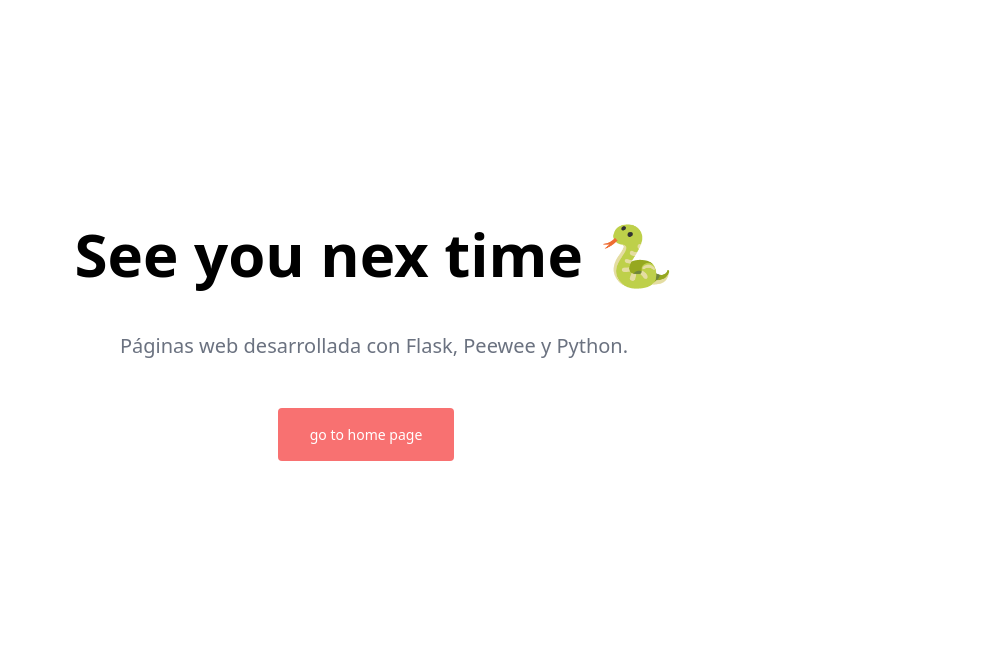
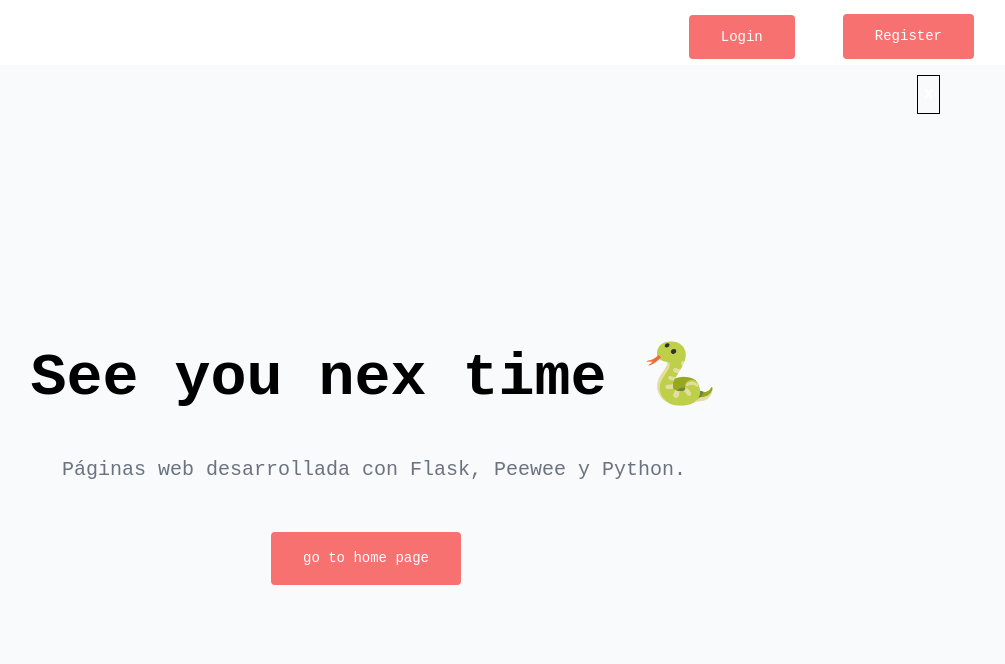
Before and after one commit to juanjh1/Pystore, a Flask app: page /logout in a window 1280 px wide. Shown: the top 664 px of the page, without its empty margins (266-1271 px from the left). Run offline with Flask 2, Linux system fonts and the light colour scheme; one stand-in notice (Sample message) is shown; parts of the project's set-up code (start-up, migrations or seed data) failed here and were passed over; some libraries are stand-ins or nearby versions; some web fonts are replaced.

Commit message:
refacotor navbar

```diff
--- a/config.py
+++ b/config.py
@@ -1,4 +1,4 @@
 from flask import Flask
 
-app = Flask(__name__)
+app = Flask(__name__, static_folder='statics')
 app.secret_key = '123456789'
--- /dev/null
+++ b/statics/css/base.css
@@ -0,0 +1,44 @@
+body{
+    margin: 0;
+    padding: 0;
+    font-family: 'Courier New', Courier, monospace;
+}
+
+.navbar{
+
+}
+
+.notification{
+
+    color: white;
+    padding: 10px;
+    width: 90%;
+    border-radius: 5px;
+    margin:  auto;
+    font-weight: bold;
+    display: flex;
+    justify-content: space-between;
+
+}
+
+.error{
+    background-color:#e5462b;
+}
+
+
+.succes{
+    background-color:#a2d892;
+}
+
+.info {
+
+}
+
+.notification-closer{
+
+    font-size: 18px;
+    font-weight: bolder;
+    cursor:pointer;
+    border: 1px solid black;
+    padding: 5px ;
+}
--- a/statics/js/main.js
+++ b/statics/js/main.js
@@ -0,0 +1,12 @@
+
+const notificationClosers = document.getElementsByClassName('notification-closer');
+
+
+const notificationClosersArray = Array.from(notificationClosers);
+
+notificationClosersArray.forEach(closer => {
+
+    closer.addEventListener('click', () => {
+        closer.parentElement.style.display = "none"
+    });
+});
--- a/templates/base.html
+++ b/templates/base.html
@@ -8,24 +8,30 @@
     <link rel="stylesheet" href="https://rsms.me/inter/inter.css">
     <script src="js/main.js"></script>
     <script src="https://cdn.tailwindcss.com"></script>
-</head>
-<body class="antialiased bg-body text-body font-body">
+    <link rel="stylesheet" href="statics/css/base.css">
 
 
-    <section class="relative pb-20">
-        <nav class="flex justify-between items-center py-8 px-4 xl:px-10">
-            <ul class="hidden lg:flex lg:ml-auto lg:mr-12 lg:items-center lg:w-auto lg:space-x-12">
-                <li><a class="text-sm font-medium" href="/login">Login</li>
+
+</head>
+<body class="antialiased text-body font-body bg-gray-50">
+
+
+    <section class="relative pb-20 ">
+        <nav class=" navbar flex justify-between items-center  xl:px-10  bg-white">
+            <ul class="hidden lg:flex lg:ml-auto lg:mr-12 lg:items-center lg:w-auto bg-red-400  lg:space-x-12 py-3 px-8 mt-3.5 text-white  mb-1.5 hover:text-red-50 rounded hover:bg-red-100  transition duration-200">
+                <a class="text-sm font-medium" href="/login">Login</a>
             </ul>
             <div class="hidden lg:block">
-                <a class="inline-block py-3 px-8 text-sm leading-normal font-medium bg-red-50 hover:bg-red-100 text-red-500 rounded transition duration-200" href="/register">Register</a>
+                <a class="inline-block py-3 px-8 text-sm leading-normal font-medium bg-red-400  hover:bg-red-100  hover:text-red-50 text-white rounded transition mb-1.5 mt-3.5 duration-200" href="/register">Register</a>
             </div>
         </nav>
 
         {% with messages = get_flashed_messages(with_categories=True) %}
         {% if messages %}
             {% for category, message in messages %}
-                <p class="flash-{{ category }}">{{ message }}</p>
+            <div  class="notification {{category}}">
+                <p>{{message}}</p> <span class="notification-closer">x</span>
+            </div>
             {% endfor %}
         {% endif %}
         {% endwith %}
@@ -41,5 +47,12 @@
 
     </section>
 
+
+    <script src="statics/js/main.js">
+
+
+    </script>
+
+
 </body>
 </html>
--- a/templates/out/index.html
+++ b/templates/out/index.html
@@ -1,17 +1,8 @@
-<!DOCTYPE html>
-<html lang="en">
-<head>
-    <title>Index</title>
-    <meta charset="utf-8">
-    <meta name="viewport" content="width=device-width, initial-scale=1, shrink-to-fit=no">
-    <link rel="preconnect" href="https://fonts.gstatic.com">
-    <link rel="stylesheet" href="https://rsms.me/inter/inter.css">
-    <script src="js/main.js"></script>
-    <script src="https://cdn.tailwindcss.com"></script>
-</head>
-<body class="antialiased bg-body text-body font-body">
-    <div class="">
+{% extends "base.html" %}
 
+
+
+{% block content %}
     <section class="relative pb-20">
         <nav class="flex justify-between items-center py-8 px-4 xl:px-10">
 
@@ -29,6 +20,5 @@
 
         </div>
     </section>
-    </div>
-</body>
-</html>
+
+{% endblock %}
```
